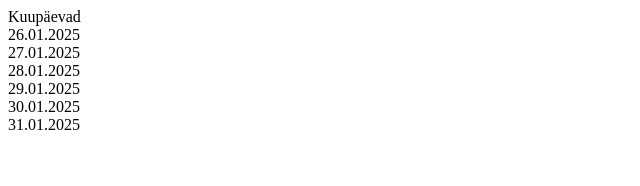
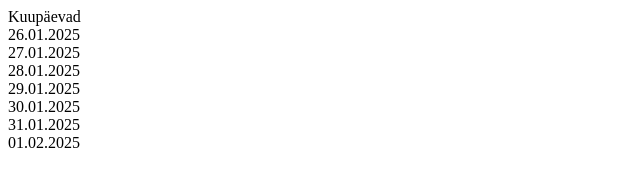
Before and after one commit to martinliiskmaa/gitkodutoo, a plain HTML site: page index.html in a window 1280 px wide. Shown: the full height of the page, 0-640 px from the left. Drawn offline with Linux system fonts and the light colour scheme.

Commit message:
Added dates 01.02.2025

```diff
--- a/index.html
+++ b/index.html
@@ -5,3 +5,4 @@
 <div>29.01.2025</div>
 <div>30.01.2025</div>
 <div>31.01.2025</div>
+<div>01.02.2025</div>
```
Also changed, not shown: 1 other file.
